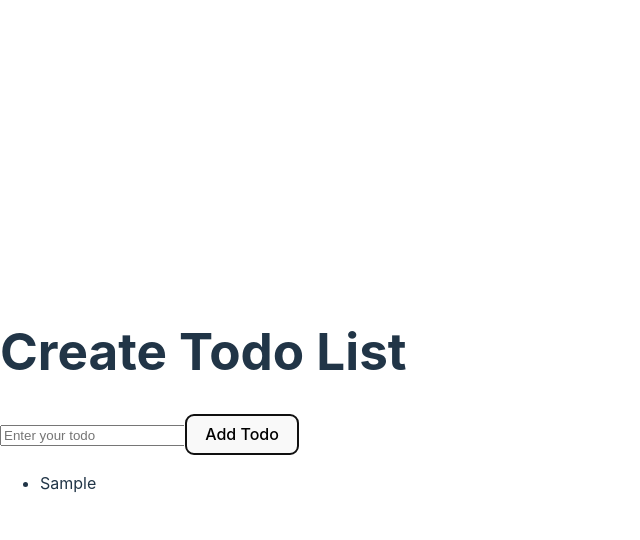
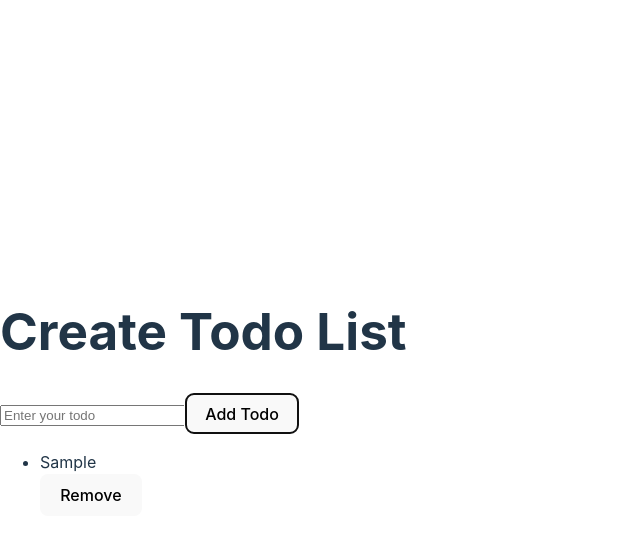
Before and after one commit to aidencullo/ALAB-320H.9.1, a React (Vite) app in the folder vite-project/: page / in a window 1280 px wide. Both pictures are taken after typing "Sample" into the empty fields and a click on the button "Add Todo". Shown: the top 540 px of the page, without its empty margins (0-640 px from the left). Built offline with nearby package versions, Linux system fonts and the light colour scheme.

Commit message:
remove Todo

```diff
--- a/vite-project/src/App.jsx
+++ b/vite-project/src/App.jsx
@@ -1,23 +1,28 @@
 import React, { useState } from 'react'
 
-import Add from './components/AddTodo'
+import Add from './components/Add'
 import TodoList from './components/TodoList'
 
 function App() {
   const [todos, setTodos] = useState([])
 
-  const updateTodos = (todo) => {
+  const addTodo = (todo) => {
     setTodos([...todos, todo])
+  }
+
+  const removeTodo = (index) => {
+    setTodos(todos.filter((_, i) => i !== index))
   }
 
   return (
     <>
       <h1>Create Todo List</h1>
       <Add
-        updateTodos={updateTodos}
+        addTodo={addTodo}
       />
       <TodoList
 	todos={todos}
+        removeTodo={removeTodo}
       />
     </>
   )
--- a/vite-project/src/components/AddTodo.jsx
+++ b/vite-project/src/components/Add.jsx
@@ -1,10 +1,10 @@
 import React, { useState } from "react";
 
-export default function Add({ updateTodos }) {
+export default function Add({ addTodo }) {
   const [text, setText] = useState("");
 
   const handleClick = () => {
-    updateTodos(text);
+    addTodo(text);
     setText("");
   };
 
--- a/vite-project/src/components/Todo.jsx
+++ b/vite-project/src/components/Todo.jsx
@@ -1,4 +1,4 @@
-export default function Todo({ todo }) {
+export default function Todo({ todo, deleteTodo }) {
   return (
     <div>
       {todo}
--- a/vite-project/src/components/TodoList.jsx
+++ b/vite-project/src/components/TodoList.jsx
@@ -1,12 +1,13 @@
 import Todo from './Todo';
 
-export default function TodoList({ todos }) {
+export default function TodoList({ todos, removeTodo }) {
   return (
     <div>
       <ul>
 	{todos.map((todo, index) => (
 	  <li key={index}>
 	    <Todo todo={todo} />
+            <button onClick={() => removeTodo(index)}>Remove</button>
           </li>
 	))}
       </ul>
```
